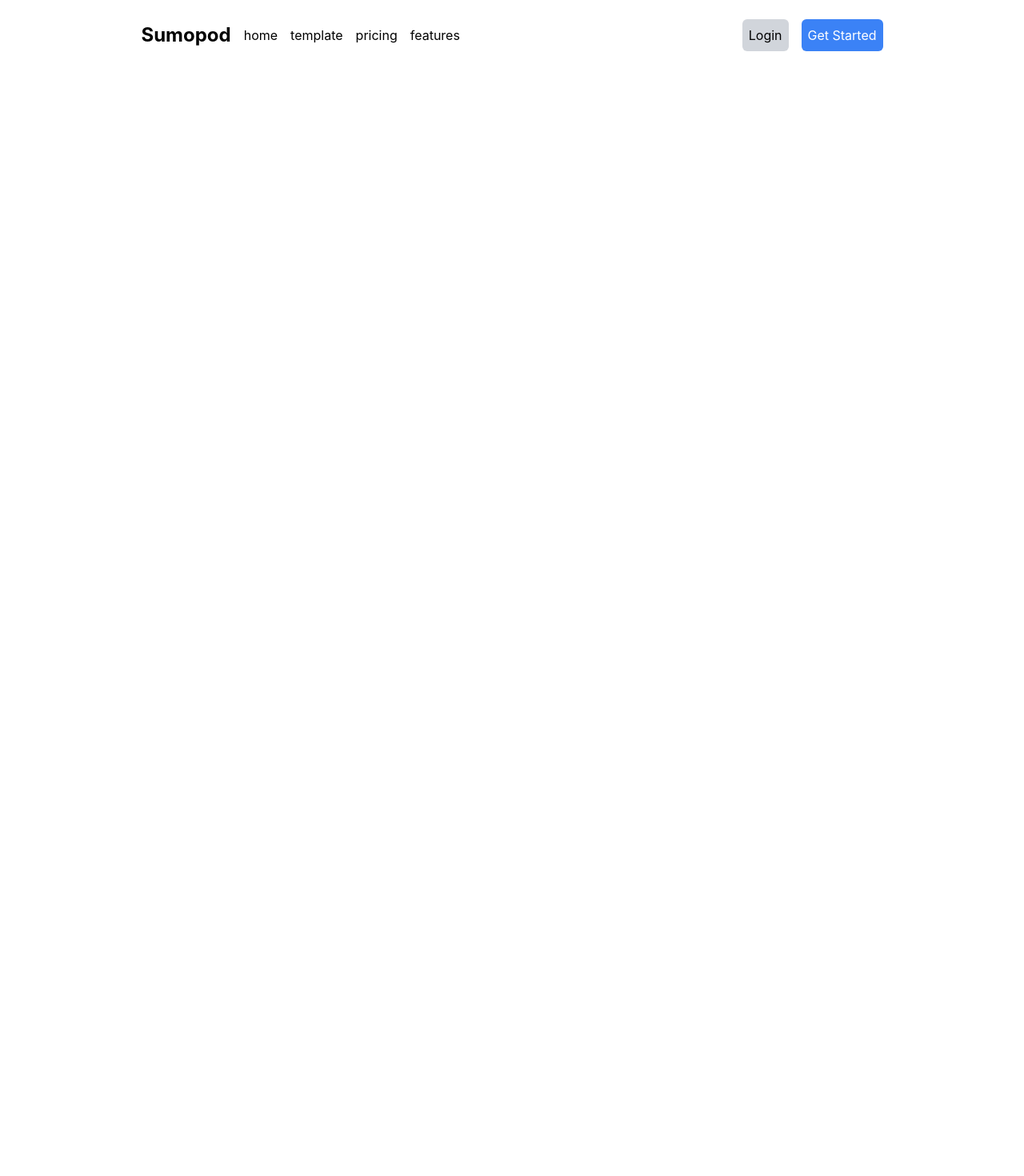
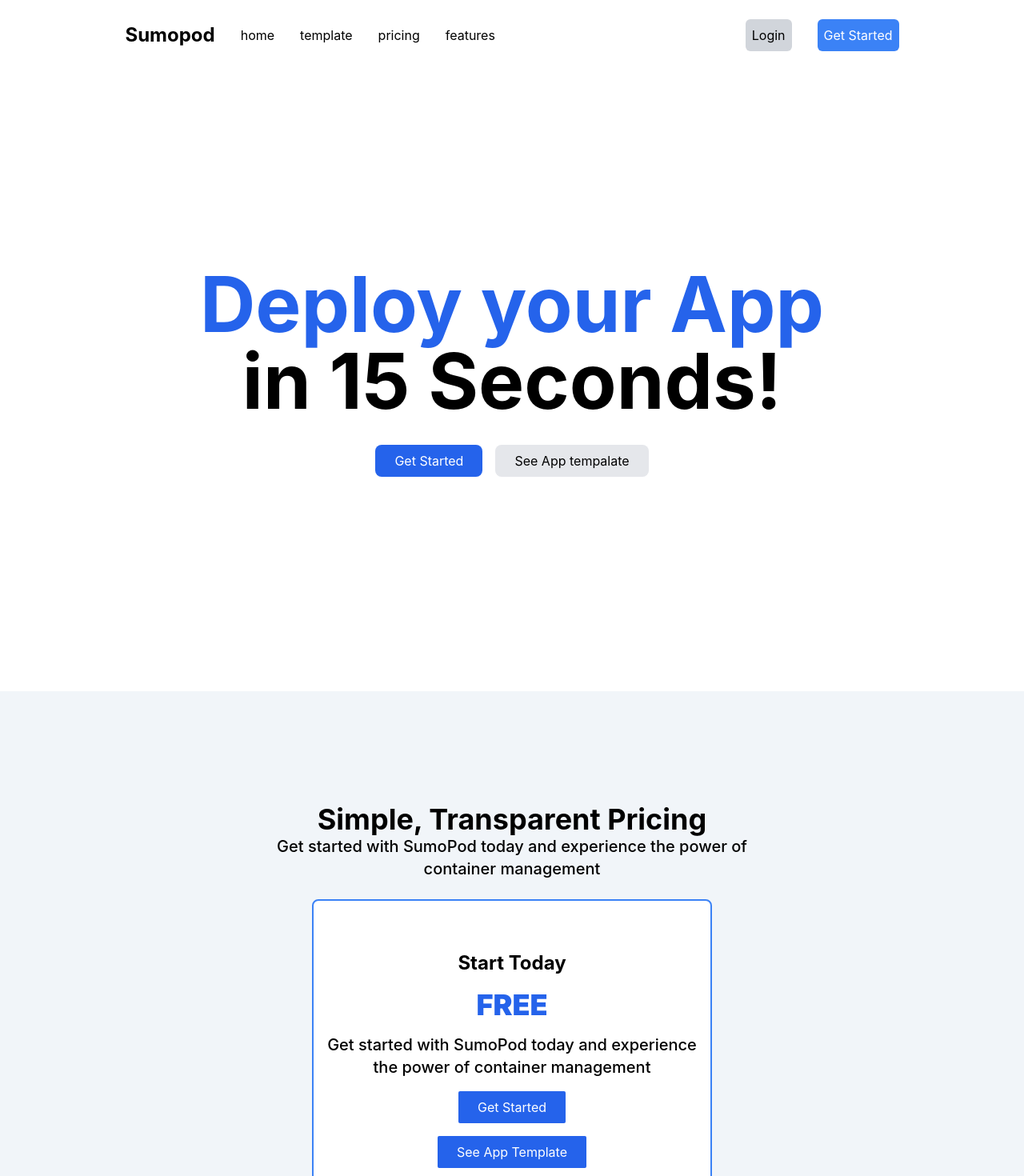
Before and after one commit to hashiifab/sumopod-ui, a React (Create React App) app: page / in a window 1280 px wide. Shown: the top 1470 px of the page at 80% size. Before the commit the page ends 800 px from the top, so only its background shows below. Built offline with nearby package versions, Linux system fonts and the light colour scheme.

Commit message:
add hero section

```diff
--- a/src/App.tsx
+++ b/src/App.tsx
@@ -1,11 +1,12 @@
-import React from 'react';
-import './index.css';
-import Header from './components/Header';
-
+import React from "react";
+import "./index.css";
+import LandingPage from "./pages/landingPage";
 
 function App() {
   return (
-   < Header />
+    <>
+      <LandingPage />
+    </>
   );
 }
 
--- a/src/components/Header.tsx
+++ b/src/components/Header.tsx
@@ -3,7 +3,7 @@
 function Header() {
   return (
     <header className="bg-white flex justify-around items-center pt-6 sticky top-0">
-      <div className="flex gap-4 items-center">
+      <div className="flex gap-8 items-center">
         <h1 className="text-2xl font-bold">Sumopod</h1>
         <a className="hover:text-blue-500" href="/">
           home
@@ -20,7 +20,7 @@
       </div>
 
       <div>
-        <div className="flex gap-4">
+        <div className="flex gap-8">
           <button className="bg-gray-300 text-black p-2 rounded-md">
             Login
           </button>
--- /dev/null
+++ b/src/pages/landingPage.tsx
@@ -0,0 +1,56 @@
+import React from "react";
+import Header from "../components/Header";
+
+function LandingPage() {
+  return (
+    <>
+      <Header />
+
+      {/* Hero Section */}
+      <section
+        id="hero"
+        className="flex flex-col justify-center items-center h-screen"
+      >
+        <div className="text-center">
+          <h1 className="text-8xl font-bold">
+            <span className="text-blue-600">Deploy your App</span> <br /> in 15
+            Seconds!
+          </h1>
+        </div>
+        <div className="flex space-x-4 mt-8">
+          <button className="bg-blue-600 text-white px-6 py-2 rounded-lg">
+            Get Started
+          </button>
+          <button className="bg-gray-200 text-black px-6 py-2 rounded-lg">
+            See App tempalate
+          </button>
+        </div>
+      </section>
+
+      {/* pricing Section */}
+      <section className="flex flex-col justify-center items-center h-screen bg-slate-100 gap-6">
+        <div className="text-center max-w-2xl">
+          <h1 className="text-4xl font-bold">Simple, Transparent Pricing</h1>
+          <p className="text-xl font-medium">
+            Get started with SumoPod today and experience the power of container
+            management
+          </p>
+        </div>
+        <div className="bg-white border-2 border-blue-500 w-[500px] h-[400px] rounded-lg flex flex-col justify-center items-center gap-4">
+          <h2 className="text-2xl font-bold">Start Today</h2>
+          <h1 className="text-4xl font-black text-blue-600"> FREE </h1>
+          <p className="text-xl font-medium text-center">
+            Get started with SumoPod today and experience the power of container
+            management
+          </p>
+          <div className="flex flex-col justify-center items-center gap-4">
+            <button className="bg-blue-600 text-white px-6 py-2 rounded-sm">Get Started</button>
+            <button className="bg-blue-600 text-white px-6 py-2 rounded-sm">See App Template</button >
+          </div>
+        </div>
+      </section>
+    </>
+  );
+}
+
+export default LandingPage;
```
